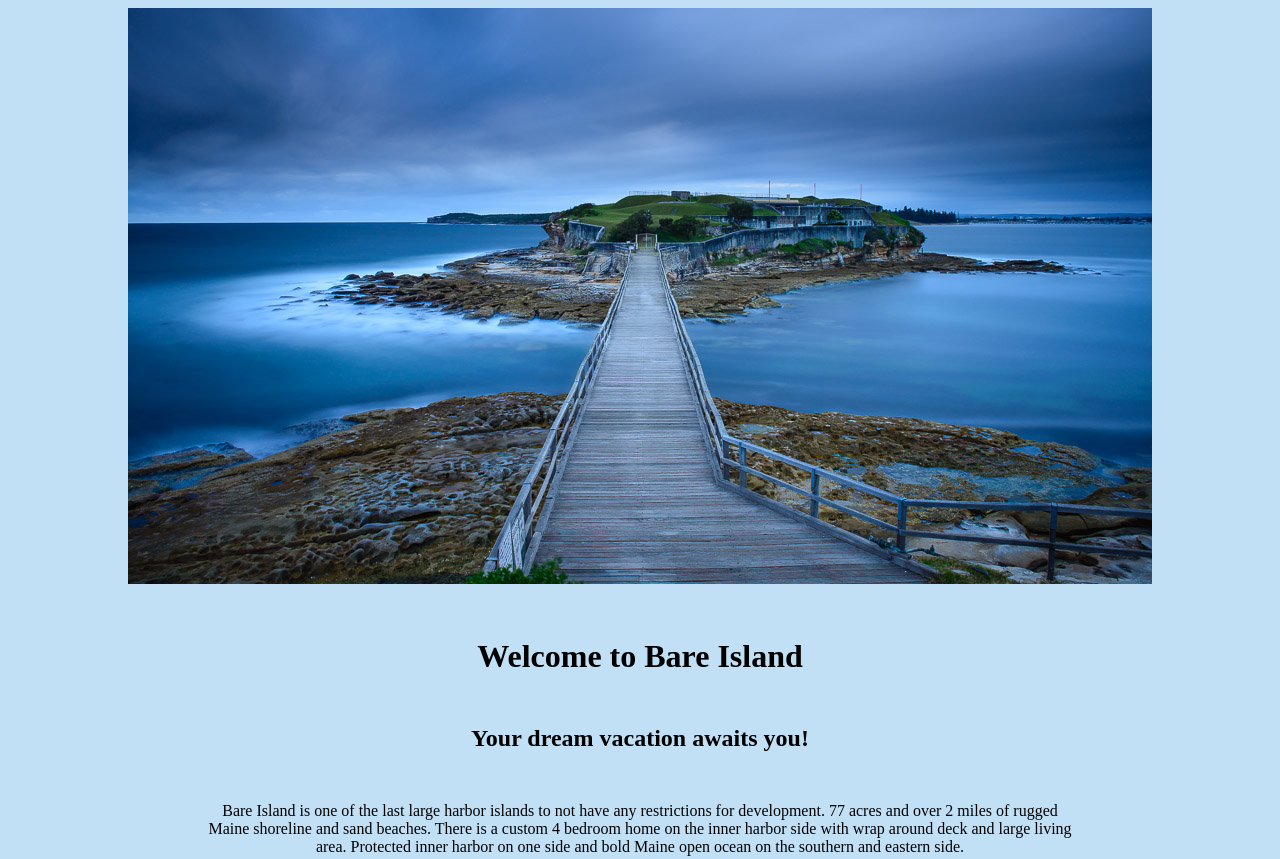
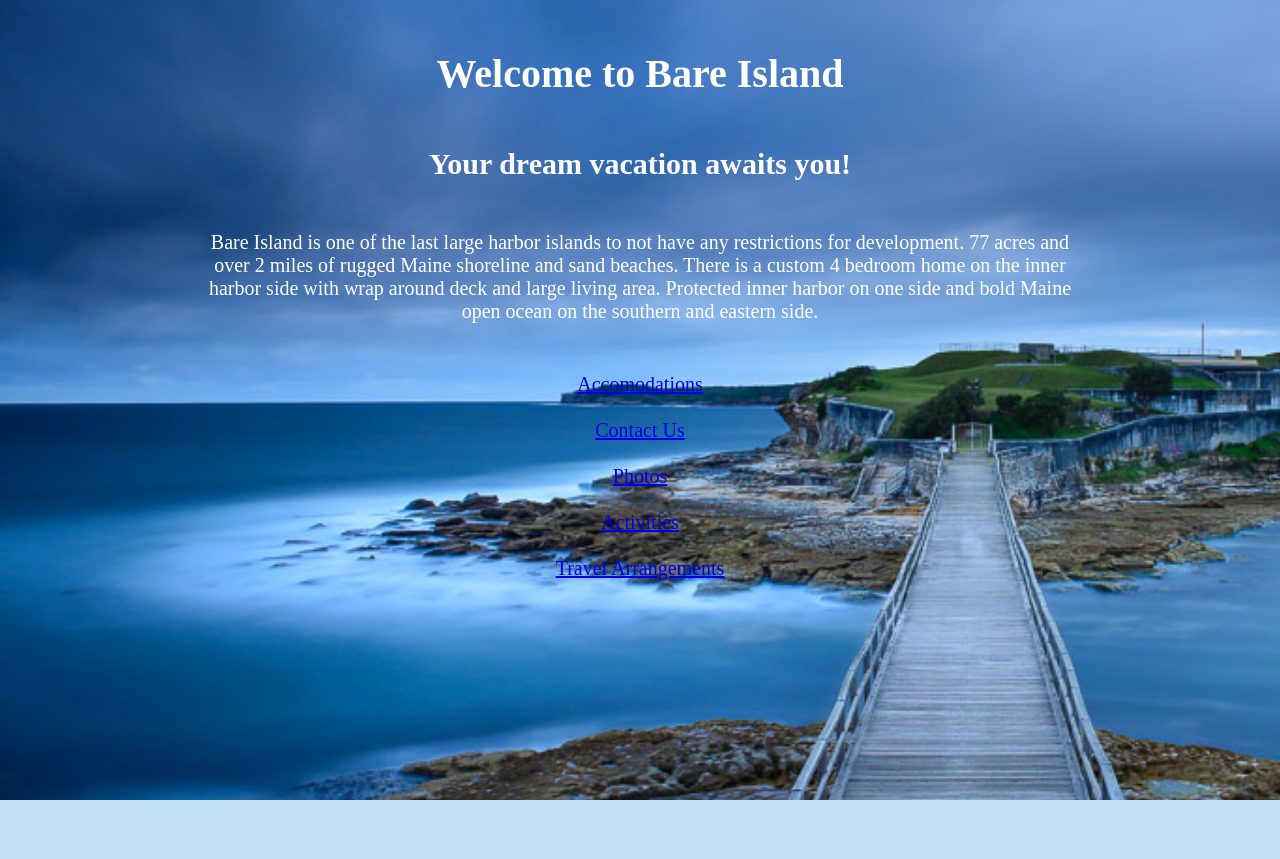
Before and after one commit to bethhansen/Resort, a plain HTML site: page resort_website/index.html in a window 1280 px wide. Shown: the top 859 px of the page. After the commit the page ends 800 px from the top, so only its background shows below. Drawn offline with Linux system fonts and the light colour scheme.

Commit message:
background image and touch ups

```diff
--- a/resort_website/css/styles.css
+++ b/resort_website/css/styles.css
@@ -2,9 +2,12 @@ h1{
   text-align: center;
   margin-top: 50px;
   margin-bottom: 50px;
+  color: white;
+
 }
 h2{
   text-align: center;
+  color: white;
 }
 p{
   text-align: center;
@@ -12,23 +15,31 @@ p{
   margin-right: 200px;
   margin-top: 50px;
   margin-bottom: 50px;
+  color: white;
 }
 div{
   text-align: center;
+  color: white;
+  font-size: 20px;
 }
 .img {
   background-repeat: no-repeat;
   background-size: cover;
 }
 li {
-
+  color: white;
   height: 50px;
   list-style: none;
+  font-size: 30px;
+  font-style: italic;
   /*margin-left: 200px;*/
 
 }
 body {
   text-align: center;
+  background: url("../img/bare-island-background.jpg");
+  background-repeat: no-repeat;
+  background-size: 150%;
 }
 
 .contact-color{
@@ -40,4 +51,5 @@ img{
   /*height: 200px;
   width: 200px;*/
 
+
 }
--- a/resort_website/index.html
+++ b/resort_website/index.html
@@ -7,7 +7,7 @@
   </head>
   <body style="background-color: #C1E0F6">
     <div class="img">
-      <img src="img/bare-island-background.jpg" alt="" />
+      <!-- <img src="img/bare-island-background.jpg" alt="" /> -->
       <h1>Welcome to Bare Island</h1>
       <h2>Your dream vacation awaits you!</h2>
       <p>
```
